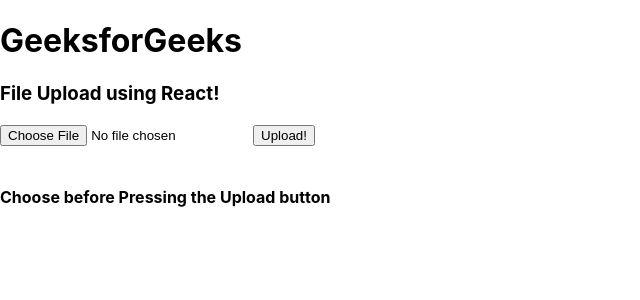
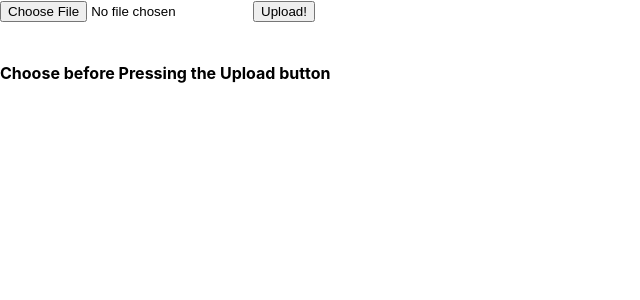
Before and after one commit to justbru/Senior-Project, a React (Create React App) app in the folder senior-project-app/: page / in a window 1280 px wide. Shown: the top 300 px of the page, without its empty margins (0-640 px from the left). Built offline with nearby package versions, Linux system fonts and the light colour scheme.

Commit message:
Cleaned up labels for file upload

```diff
--- a/senior-project-app/src/App.js
+++ b/senior-project-app/src/App.js
@@ -73,12 +73,6 @@ class App extends Component {
 
       return (
         <div>
-            <h1>
-              GeeksforGeeks
-            </h1>
-            <h3>
-              File Upload using React!
-            </h3>
             <div>
                 <input type="file" onChange={this.onFileChange} />
                 <button onClick={this.onFileUpload}>
```
